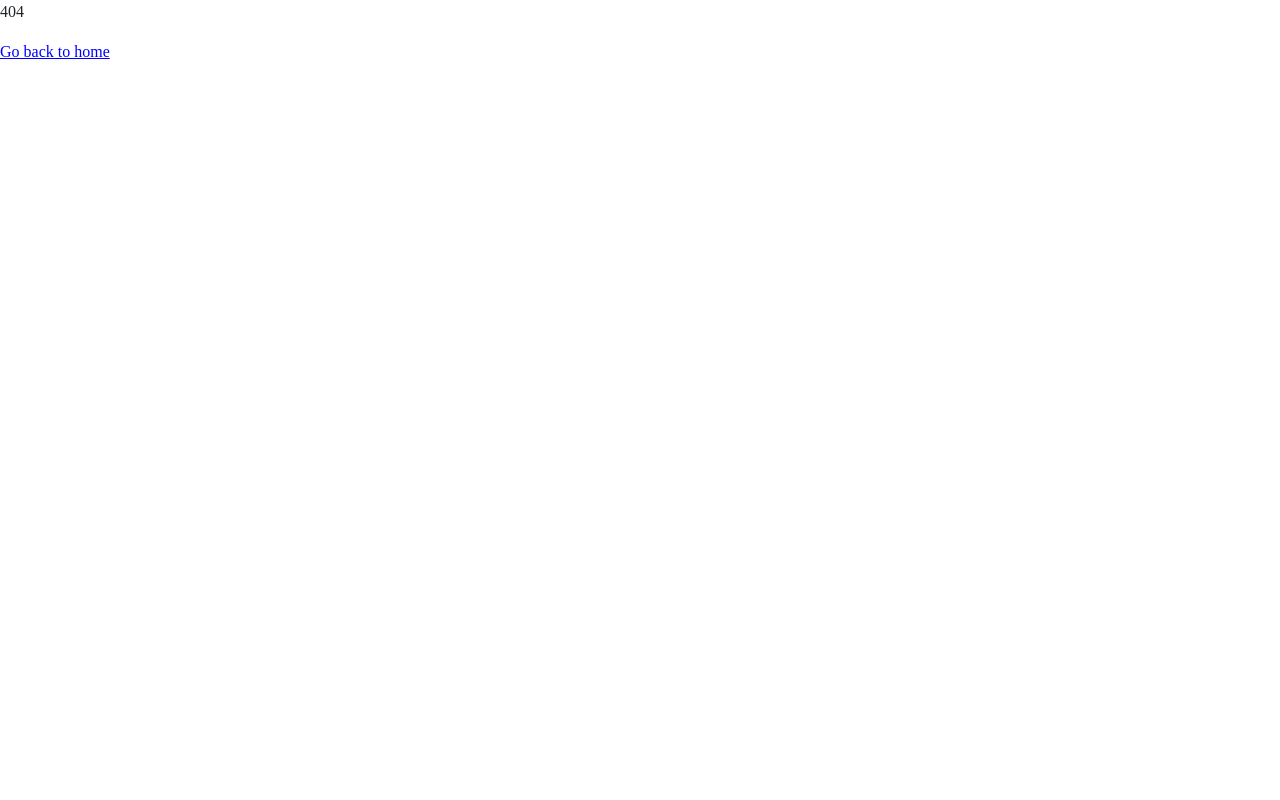
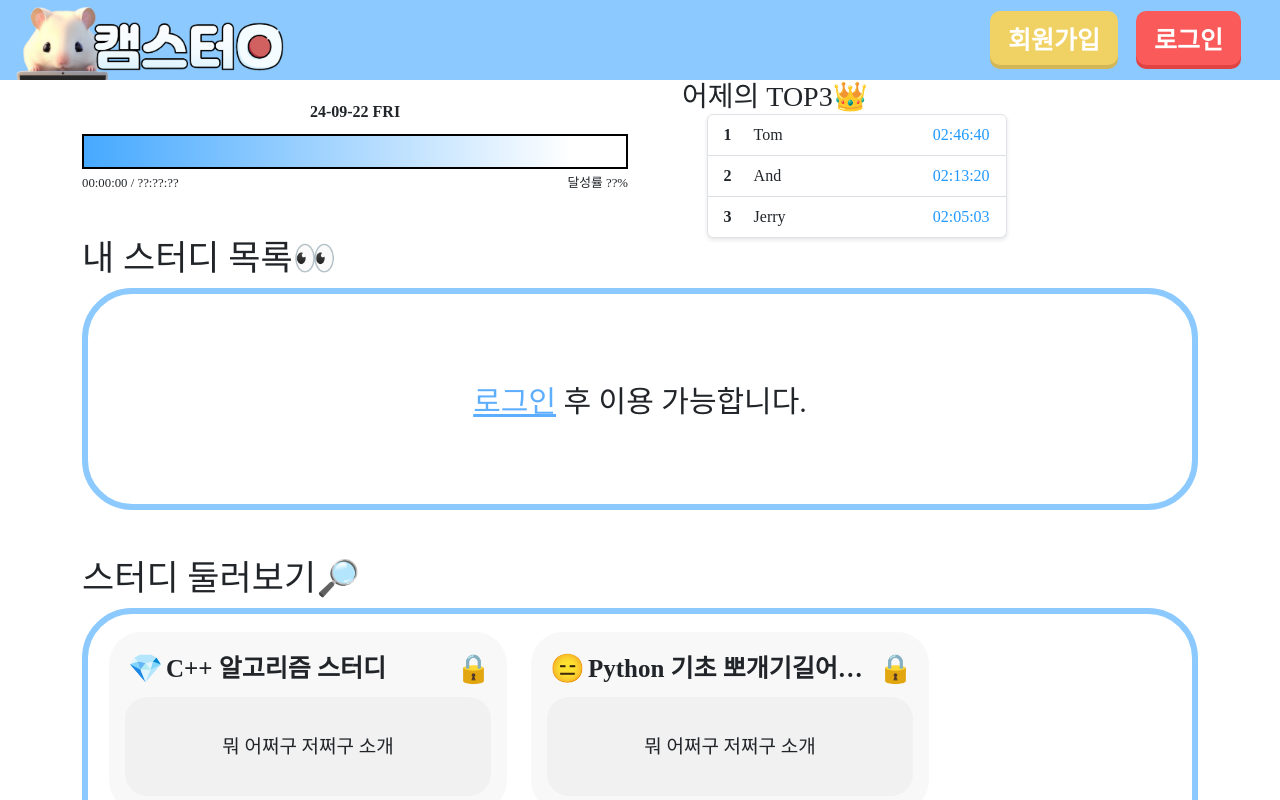
Before and after one commit to Ureca-Camster/Camster-FE, a React (Create React App) app: page /main in a window 1280 px wide. Before the commit this address had no page. Shown: the top 800 px of the page. Built offline with nearby package versions, Linux system fonts and the light colour scheme; a web font is replaced by a local one.

Commit message:
Mainpage, Mypage 기능 추가

```diff
--- a/src/App.css
+++ b/src/App.css
@@ -14,11 +14,17 @@
 }
 
 /* "로그인" 후 이용 */
-.login-link {
+.login-text {
+    font-size: 30px;
+    text-align: center;
+  }
+
+  .login-link {
+    color: #5EAEFF;
     cursor: pointer;
-    color: #415D75;
     text-decoration: underline;
-}
-.login-link:hover, .login-link:active {
-    color: #2f404b;
-}
+  }
+
+  .login-link:hover {
+    color: #268ef6;
+  }
--- a/src/App.js
+++ b/src/App.js
@@ -18,7 +18,9 @@ function App() {
         <BrowserRouter>
             <Routes>
                 <Route path="/" element={<Layout />}>
-                    <Route index element={<MainPage />} />
+                    {/* <Route index element={<MainPage />} /> */}
+                    <Route index element={<MyPage />} />
+                    <Route path="main" element={<MainPage />} />
                     <Route path="login" element={<LoginPage />} />
                     <Route path="register" element={<RegisterPage />} />
                     <Route path="mypage" element={<MyPage />} />
--- a/src/component/MonthlyTracker.css
+++ b/src/component/MonthlyTracker.css
@@ -1,13 +1,20 @@
 .monthly-tracker {
   max-width: 400px;
   margin: 0 auto;
+  background-color: white;
+}
+
+.calendar-div {
+  background-color: #FDFDFD;
+  padding: 10px 15px 15px 15px;
+  border-radius: 10px;
 }
 
 .calendar-header {
   display: flex;
   justify-content: space-between;
   align-items: center;
-  margin: 10px 0px;
+  margin-bottom: 10px;
 }
 
 .calendar-header h2 {
@@ -15,7 +22,7 @@
   flex-grow: 1;
   text-align: center;
   font-size: 24px;
-  font-weight: normal;
+  font-weight: bold;
   line-height: 1;
 }
 
@@ -41,20 +48,20 @@
 .calendar {
   display: grid;
   grid-template-columns: repeat(7, 1fr);
-  gap: 1px;
+  gap: 0px;
   background-color: white;
-  border: 2px solid #e0e0e0;
+  /* border: 2px solid #e0e0e0; */
   border-radius: 10px;
   overflow: hidden;
 }
 
 .day-header {
-  background-color: #fff;
+  background-color: #FDFDFD;
   text-align: center;
   padding: 10px 0;
   font-weight: bold;
   color: #333;
-  border-bottom: 2px solid #e0e0e0;
+  /* border-bottom: 2px solid #e0e0e0; */
 }
 
 .day {
@@ -80,19 +87,22 @@
 }
 
 .selected-date-info {
-  margin-top: 20px;
+  margin-top: 15px;
   padding: 15px;
-  background-color: #f8f9fa;
+  background-color: #FDFDFD;
   border-radius: 10px;
-  box-shadow: 0 2px 5px rgba(0, 0, 0, 0.1);
+  /* box-shadow: 0 2px 5px rgba(0, 0, 0, 0.1); */
+  display: flex;
+  justify-content: space-between;
 }
 
-.selected-date-info p {
+.selected-date-info span {
   margin: 5px 0;
   font-size: 16px;
+  font-family: 'Krona One', sans-serif;
 }
 
-.selected-date-info p:last-child {
+.selected-date-info span:last-child {
   color: #007bff;
   font-weight: bold;
 }
--- a/src/component/MonthlyTracker.jsx
+++ b/src/component/MonthlyTracker.jsx
@@ -126,6 +126,7 @@ const MonthlyTracker = ({ memberId }) => {
 
   return (
     <div className="monthly-tracker">
+      <div className='calendar-div'>
       <div className="calendar-header">
         <button className="nav-button" onClick={handlePrevMonth}>◀️</button>
         <h2>{year} {monthNames[month - 1]}</h2>
@@ -138,10 +139,11 @@ const MonthlyTracker = ({ memberId }) => {
         ))}
         {renderCalendar()}
       </div>
+      </div>
       {selectedDate && (
         <div className="selected-date-info">
-          <p>Date: {selectedDate}</p>
-          <p>Study Time: {
+          <span>{selectedDate}</span>
+          <span>{
             (() => {
               const record = recordList.find(r => r.date === selectedDate);
               const seconds = record ? record.time : 0;
@@ -150,15 +152,15 @@ const MonthlyTracker = ({ memberId }) => {
               const remainingSeconds = seconds % 60;
               return `${String(hours).padStart(2, '0')}:${String(minutes).padStart(2, '0')}:${String(remainingSeconds).padStart(2, '0')}`;
             })()
-          }</p>
-          <p>Goal Percentage: {
+          }</span>
+          <span>{
             (() => {
               const record = recordList.find(r => r.date === selectedDate);
               return record && record.time > 0
                 ? Math.min(100, Math.round((record.time / record.goalTime) * 100))
                 : 0;
             })()
-          }%</p>
+          }%</span>
         </div>
       )}
     </div>
--- a/src/component/NavBar.css
+++ b/src/component/NavBar.css
@@ -8,7 +8,7 @@
     background-color: #8BC9FF;
     padding: 0;
     margin: 0;
-    height: 75px;
+    height: 80px;
 }
 
 /* Logo Image */
@@ -40,7 +40,7 @@
 }
 .navbar-span {
     margin-right: 10px;
-    font-size: 20px;
+    font-size: 25px;
     text-decoration: none;
     padding-top: 5px;
     font-weight: bold;
@@ -64,12 +64,12 @@
 .mybtn {
     position: relative;
     border: 0;
-    padding: 10px 20px 5px 20px; /* top right bottom left */
+    padding: 11px 18px 5px 18px; /* top right bottom left */
     display: inline-block;
     text-align: center;
     color: white;
     text-decoration: none;
-    font-size: 20px;
+    font-size: 25px;
     font-weight: bold;
 }
 .mybtn:active {
--- /dev/null
+++ b/src/component/StudyCard.css
@@ -0,0 +1,75 @@
+.study-card {
+    width: 398px;
+    height: 180px;
+    background-color: #F8F8F8;
+    border-radius: 32px;
+    padding: 16px;
+    display: flex;
+    flex-direction: column;
+    margin: 0px 3px;
+  }
+
+  .study-card-header {
+    display: flex;
+    align-items: center;
+    margin-bottom: 2px;
+  }
+
+  .study-card-emoji {
+    font-size: 28px;
+    margin: 0px 3px;
+    padding-bottom: 5px;
+    flex-shrink: 0;
+  }
+
+  .study-card-title-container {
+    display: flex;
+    align-items: center;
+    flex: 1;
+    min-width: 0;
+  }
+
+  .study-card-title {
+    font-weight: bold;
+    font-size: 25px;
+    white-space: nowrap;
+    overflow: hidden;
+    text-overflow: ellipsis;
+    margin-top: 4px;
+    flex: 1;
+    min-width: 0;
+    font-weight: 800;
+  }
+
+  .study-card-lock {
+    font-size: 28px;
+    margin-left: 0px;
+    display: inline-flex;
+    align-items: center;
+    flex-shrink: 0;
+    padding-bottom: 5px;
+  }
+
+  .study-card-description {
+    flex: 1;
+    background-color: #F1F1F1;
+    border-radius: 22px;
+    display: flex;
+    align-items: center;
+    justify-content: center;
+    padding: 16px;
+    overflow: hidden;
+  }
+
+  .study-card-description p {
+    text-align: center;
+    font-size: 19px;
+    display: -webkit-box;
+    -webkit-line-clamp: 3;
+    -webkit-box-orient: vertical;
+    overflow: hidden;
+    text-overflow: ellipsis;
+    max-height: 3.9em;
+    line-height: 1.3em;
+    margin: 3px 0 0 0;
+  }
--- /dev/null
+++ b/src/component/StudyCard.jsx
@@ -0,0 +1,21 @@
+import React from 'react';
+import './StudyCard.css';
+
+const StudyCard = ({ studyName, description, emoji, isPublic }) => {
+  return (
+    <div className="study-card">
+      <div className="study-card-header">
+        <span className="study-card-emoji">{emoji}</span>
+        <div className="study-card-title-container">
+          <h3 className="study-card-title">{studyName}</h3>
+          {isPublic === false && <span className="study-card-lock">🔒</span>}
+        </div>
+      </div>
+      <div className="study-card-description">
+        <p>{description}</p>
+      </div>
+    </div>
+  );
+};
+
+export default StudyCard;
--- /dev/null
+++ b/src/component/StudyList.css
@@ -0,0 +1,22 @@
+.study-list {
+  display: flex;
+  flex-wrap: wrap;
+  gap: 18px;
+  padding: 18px;
+  background-color: white;
+  border: 6px solid #8BC9FF;
+  border-radius: 50px;
+  justify-content: start;
+}
+
+.login-div {
+  padding-top: 40px;
+  justify-content: center;
+  height: 222px; /* StudyCard의 height(180px) + 위아래 padding(18px * 2) */
+  align-items: center;
+  display: flex;
+}
+
+.app-title {
+  font-size: 35px;
+}
--- /dev/null
+++ b/src/component/StudyList.jsx
@@ -0,0 +1,21 @@
+import React from 'react';
+import StudyCard from './StudyCard';
+import './StudyList.css';
+
+const StudyList = ({ studies }) => {
+    return (
+        <div className="study-list">
+          {studies.map((study) => (
+            <StudyCard
+              key={study.studyId}
+              studyName={study.studyName}
+              description={study.description}
+              emoji={study.emoji}
+              isPublic={study.isPublic}
+            />
+          ))}
+        </div>
+      );
+};
+
+export default StudyList;
--- a/src/pages/CamStudyPage.jsx
+++ b/src/pages/CamStudyPage.jsx
@@ -2,7 +2,8 @@ import React from 'react';
 import { useParams } from 'react-router-dom';
 
 function CamStudyPage(props) {
-	const { studyNo } = useParams();
+	// const { studyNo } = useParams();
+    const studyNo = 1;
     return (
         <div>
             { studyNo } Cam Study Page
--- a/src/pages/MainPage.jsx
+++ b/src/pages/MainPage.jsx
@@ -3,18 +3,99 @@ import React from 'react';
 import Rank from '../component/Rank';
 import { Col, Container, Row } from 'react-bootstrap';
 import TodayProgress from '../component/TodayProgress';
+import StudyList from '../component/StudyList';
+import { useSelector } from 'react-redux';
+import { useNavigate } from 'react-router-dom';
+
 
 function MainPage(props) {
+    const isLoggedIn = useSelector((state) => state.login.isLoggedIn);
+    const navigate = useNavigate();
+
+    const myStudyGroups = [
+        {
+          studyId: 100,
+          studyName: "Java 알고리즘 스터디",
+          description: "소개가 엄청나게 길어지면 어떻게 될까요? 저도 궁금해서 지금 테스트를 해보려고 합니다. 결과가 궁금합니다. 곧 월즈가 시작하는데 떨려서 죽겠습니다 아 맞다 장패드 포카 교환해야 하는데!",
+          emoji: "✨"
+        },
+        {
+          studyId: 200,
+          studyName: "Python 알고리즘 스터디",
+          description: "뭐 어쩌구 저쩌구 소개",
+          emoji: "🐧"
+        },
+        {
+          studyId: 220,
+          studyName: "Figma 도전",
+          description: "뭐 어쩌구 저쩌구 소개",
+          emoji: "🔥"
+        }
+    ];
+    const allStudyGroups = [
+        {
+            "studyId": 10,
+            "studyName": "C++ 알고리즘 스터디",
+            "description": "뭐 어쩌구 저쩌구 소개",
+            "emoji": "💎",
+            "isPublic": false
+        },
+        {
+            "studyId": 20,
+            "studyName": "Python 기초 뽀개기길어져라 제목아",
+            "description": "뭐 어쩌구 저쩌구 소개",
+            "emoji": "😑",
+            "isPublic": false
+        },
+        {
+            "studyId": 30,
+            "studyName": "Zoom 클론 코딩",
+            "description": "뭐 어쩌구 저쩌구 소개.. 두 줄 정도는 쓸 수 있잖아",
+            "emoji": "👬",
+            "isPublic": true
+        },
+        {
+            "studyId": 40,
+            "studyName": "정보보안기사 으쌰",
+            "description": "뭐 어쩌구 저쩌구 소개",
+            "emoji": "💪",
+            "isPublic": true
+        }
+    ];
 
     return (
         <Container>
             <Row>
-                <Col xs={12} md={8}>
+                <Col>
                     <TodayProgress />
                 </Col>
-                <Col xs={6} md={4}>
+                <Col>
                     <Rank />
                 </Col>
+            </Row>
+            <Row>
+                <div className="app-container mb-5">
+                    <h1 className="app-title">내 스터디 목록👀</h1>
+                    { isLoggedIn ? (
+                        <StudyList studies={myStudyGroups} />
+                    ) : (
+                        <div className="study-list login-div">
+                            <p className='login-text'>
+                                <span
+                                    onClick={() => navigate('/login')}
+                                    className='login-link'
+                                >로그인</span>{' '}
+                                후 이용 가능합니다.
+                            </p>
+                        </div>
+                    )}
+                </div>
+            </Row>
+            <Row>
+                <div className="app-container">
+                    <h1 className="app-title">스터디 둘러보기🔎</h1>
+                    <StudyList studies={allStudyGroups} />
+                </div>
             </Row>
         </Container>
     );
--- a/src/pages/MyPage.jsx
+++ b/src/pages/MyPage.jsx
@@ -20,8 +20,9 @@ function MyPage() {
           </Row>
         </Container>
       ) : (
-        <div>
-            <p>
+        <div className="login-div">
+          <p className='login-text'>
+            마이페이지는{' '}
             <span
               onClick={() => navigate('/login')}
               className='login-link'
```
Lines whose indentation alone changed are shown as unchanged.
